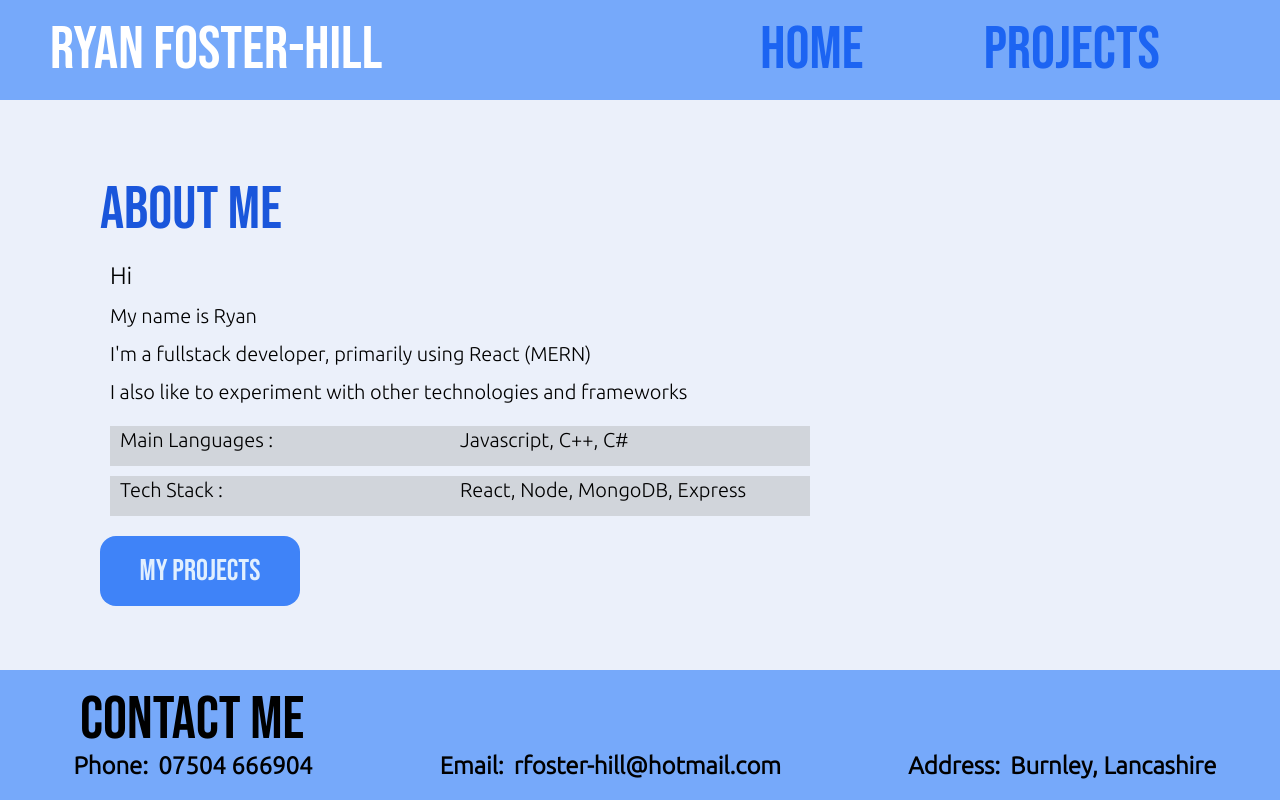
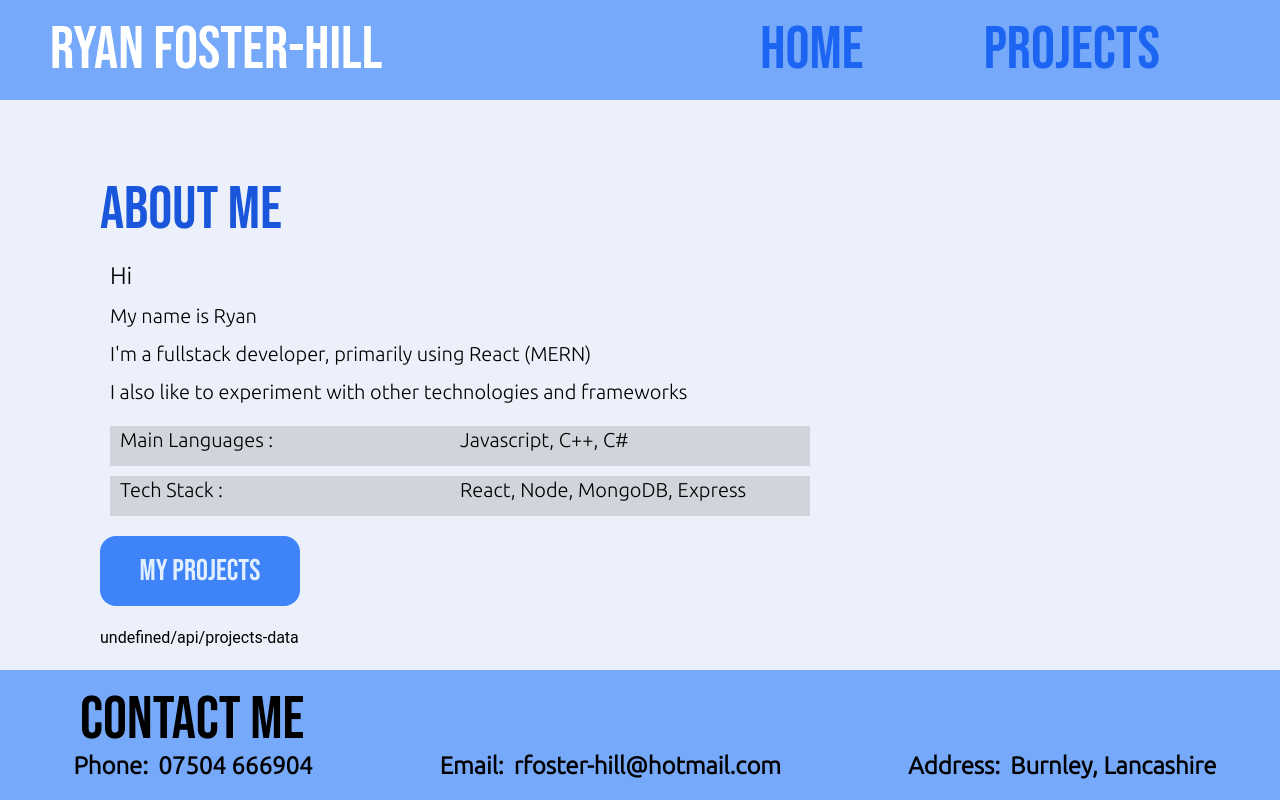
Before and after one commit to RyanRFH/PortfolioNextJS, a Next.js app: page / in a window 1280 px wide. Built offline with nearby package versions, Linux system fonts and the light colour scheme.

Commit message:
further fetch url testing

```diff
--- a/src/app/page.jsx
+++ b/src/app/page.jsx
@@ -25,6 +25,7 @@ export default function Home() {
         <button className="w-[200px] mb-[20px]">My Projects</button>
       </a>
 
+      {`${process.env.DB_HOST}/api/projects-data`}
 
 
     </div>
```
